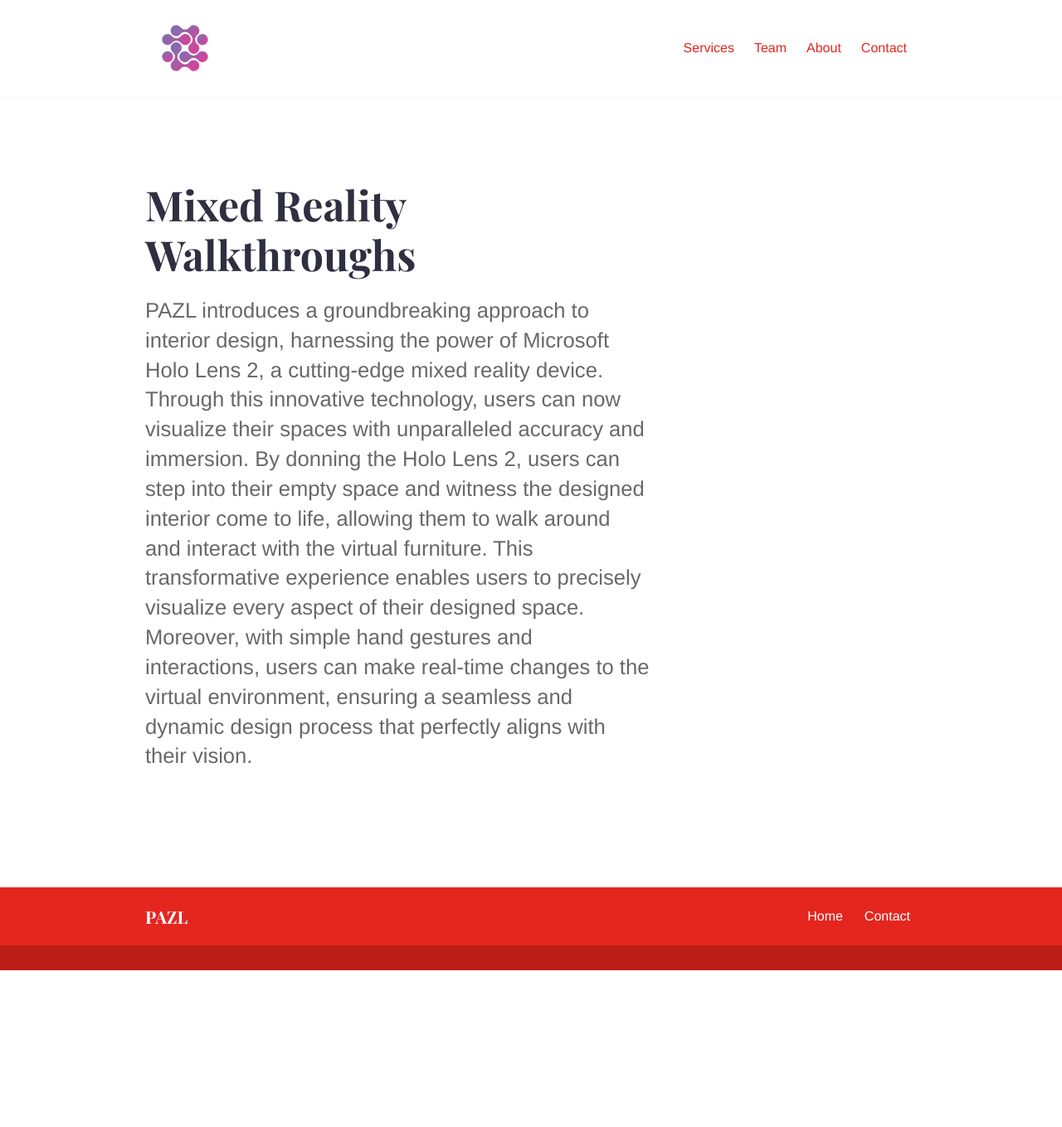
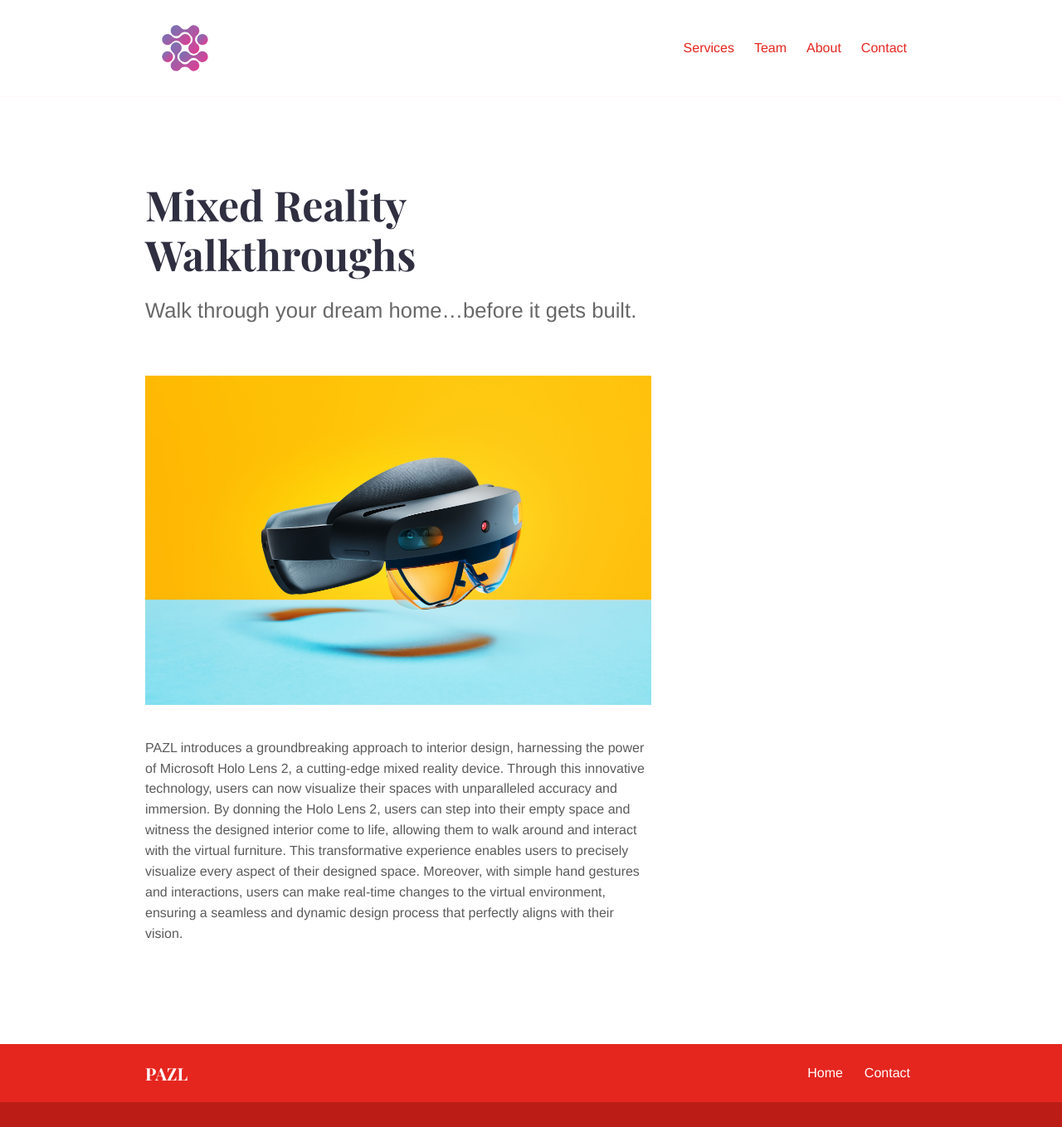
Before and after one commit to pazlindia/pazlinda.github.io, a Jekyll site: the page built from _services/mixed-reality.md, in a window 1280 px wide. Shown: the whole page at 83% size. Built offline with Jekyll 4.4.1, drawn with Linux system fonts in a browser that asks for light colours; before the commit the page ends 1170 px from its top, so only the background shows below that.

Commit message:
hololens
Signed-off-by: Raghu Raja <raghu.pazl@protonmail.com>

```diff
--- a/_services/mixed-reality.md
+++ b/_services/mixed-reality.md
@@ -4,6 +4,10 @@ date: 2018-11-28T15:15:26+10:00
 featured: true
 weight: 3
 ---
+
+Walk through your dream home...before it gets built.
+
+![Hololens](/images/services/hololens.jpg)
 
 PAZL introduces a groundbreaking approach to interior design, harnessing the
 power of Microsoft Holo Lens 2, a cutting-edge mixed reality device. Through
```
Also changed, not shown: images/services/hololens.jpg (added).
